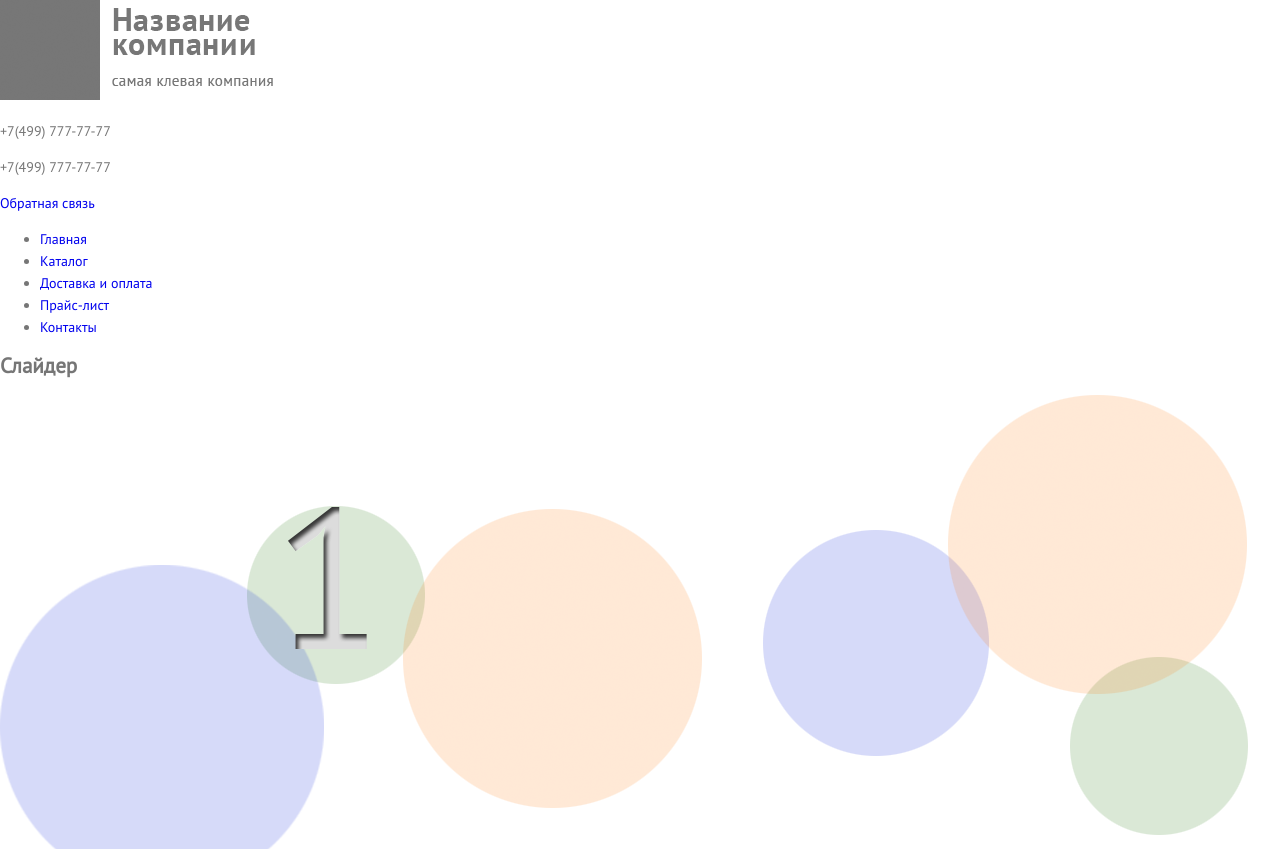
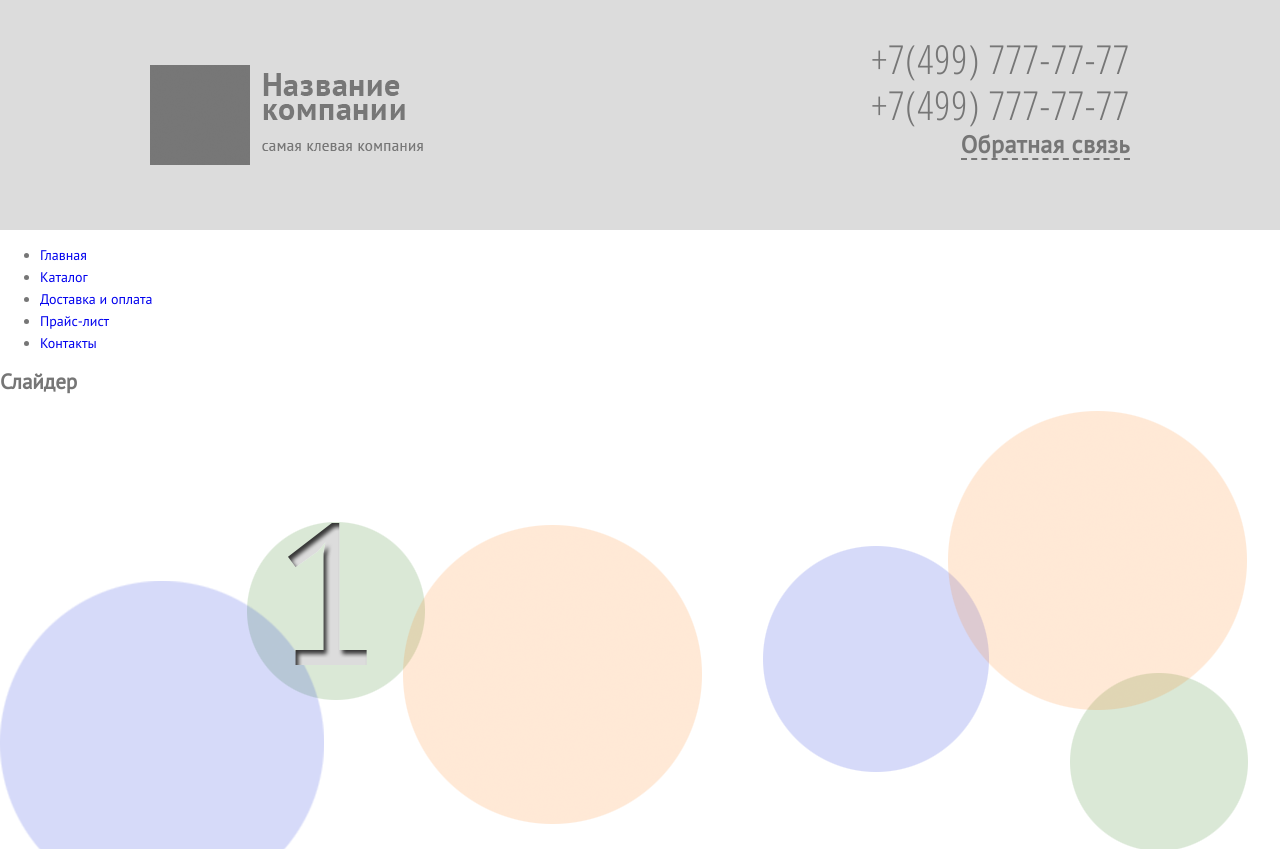
Before and after one commit to madsok/pixel_p, a website: page source/index.html in a window 1280 px wide. Shown: the top 849 px of the page. Drawn offline with nearby package versions, Linux system fonts and the light colour scheme; files that its build step writes are made by us from their sources.

Commit message:
header css

```diff
--- a/source/index.html
+++ b/source/index.html
@@ -4,17 +4,23 @@
     <meta charset="utf-8">
     <title>Тестовое задание Пиксель Плюс"</title>
     <link href="https://fonts.googleapis.com/css?family=PT+Sans&display=swap&subset=cyrillic" rel="stylesheet">
+    <link href="https://fonts.googleapis.com/css?family=Open+Sans+Condensed:300&display=swap&subset=cyrillic" rel="stylesheet">
     <link href="css/style.css" rel="stylesheet">
   </head>
   <body>
     <header class="header">
-      <div class="logo">
-        <img class="logo__img" src="/img/nazvanie__kompanii_samaya_klevaya_kompaniya_15.png" width="273" height="100" alt="Логотип компании">
-      </div>
-      <div class="contacts">
-        <p class="contacts__tel">+7(499) 777-77-77</p>
-        <p class="contacts__tel">+7(499) 777-77-77</p>
-        <a class="contacts__link" href="#">Обратная связь</a>
+      <div class="container">
+        <div class="header__content">
+          <div class="logo">
+            <img class="logo__img" src="/img/nazvanie__kompanii_samaya_klevaya_kompaniya_15.png" width="273" height="100" alt="Логотип компании">
+          </div>
+          <div class="contacts header__contacts">
+            <p class="contacts__tel">+7(499) 777-77-77 <br>
+              +7(499) 777-77-77
+            </p>
+            <a class="contacts__link" href="#">Обратная связь</a>
+          </div>
+        </div>
       </div>
     </header>
     <nav class="nav">
--- /dev/null
+++ b/source/scss/blocks/contacts.scss
@@ -0,0 +1,28 @@
+.contacts__tel {
+  margin: 0;
+  font-family: "Open Sans Condensed", sans-serif;
+  font-size: 40px;
+  line-height: 46px;
+  letter-spacing: 1px;
+  font-weight: 300;
+}
+
+.contacts__link {
+  position: absolute;
+  top: 86px;
+  right: 0;
+  font-size: 24px;
+  line-height: 46px;
+  letter-spacing: 0.5px;
+  font-weight: 700;
+  color: rgba(118, 118, 118, 1);
+}
+
+.contacts__link::after {
+  position: absolute;
+  content: "";
+  bottom: 8px;
+  left: 0;
+  width: 100%;
+  border-bottom: 2px dashed rgba(118, 118, 118, 1);
+}
--- a/source/scss/blocks/header.scss
+++ b/source/scss/blocks/header.scss
@@ -1,3 +1,15 @@
 .header {
+  width: 100%;
+  background-color: rgba(220, 220, 220, 1);
+}
 
+.header__content {
+  padding-top: 36px;
+  padding-bottom: 65px;
+  display: flex;
+  justify-content: space-between;
 }
+
+.header__contacts {
+  position: relative;
+}
--- /dev/null
+++ b/source/scss/blocks/logo.scss
@@ -0,0 +1,10 @@
+.logo {
+  padding-top: 29px;
+  width: 273px;
+  height: 129px;
+}
+
+.logo__img {
+  width: 273px;
+  height: 100px;
+}
--- /dev/null
+++ b/source/scss/container.scss
@@ -0,0 +1,5 @@
+.container {
+  margin: 0 auto;
+  padding: 0 10px;
+  width: 1000px;
+}
--- a/source/scss/fonts.scss
+++ b/source/scss/fonts.scss
@@ -1,8 +1,7 @@
-
 @font-face {
   font-family: "Open Sans Condensed", sans-serif;
-  src: url("../fonts/opensanscondensed-light-webfont.woff2"),
-    url("../fonts/opensanscondensed-light-webfont.woff") format("woff");
+  src: url("../fonts/OpenSansCondensed-Light.woff2"),
+    url("../fonts/OpenSansCondensed-Light.woff") format("woff");
   font-weight: 300;
   font-style: normal;
 }
--- a/source/scss/style.scss
+++ b/source/scss/style.scss
@@ -1,2 +1,6 @@
 @import "fonts.scss";
 @import "general.scss";
+@import "container.scss";
+@import "blocks/header.scss";
+@import "blocks/logo.scss";
+@import "blocks/contacts.scss";
```
Also changed, not shown: source/fonts/OpenSansCondensed-Light.woff (added), source/fonts/OpenSansCondensed-Light.woff2 (added), source/fonts/opensanscondensed-light-webfont.woff (deleted), source/fonts/opensanscondensed-light-webfont.woff2 (deleted).
